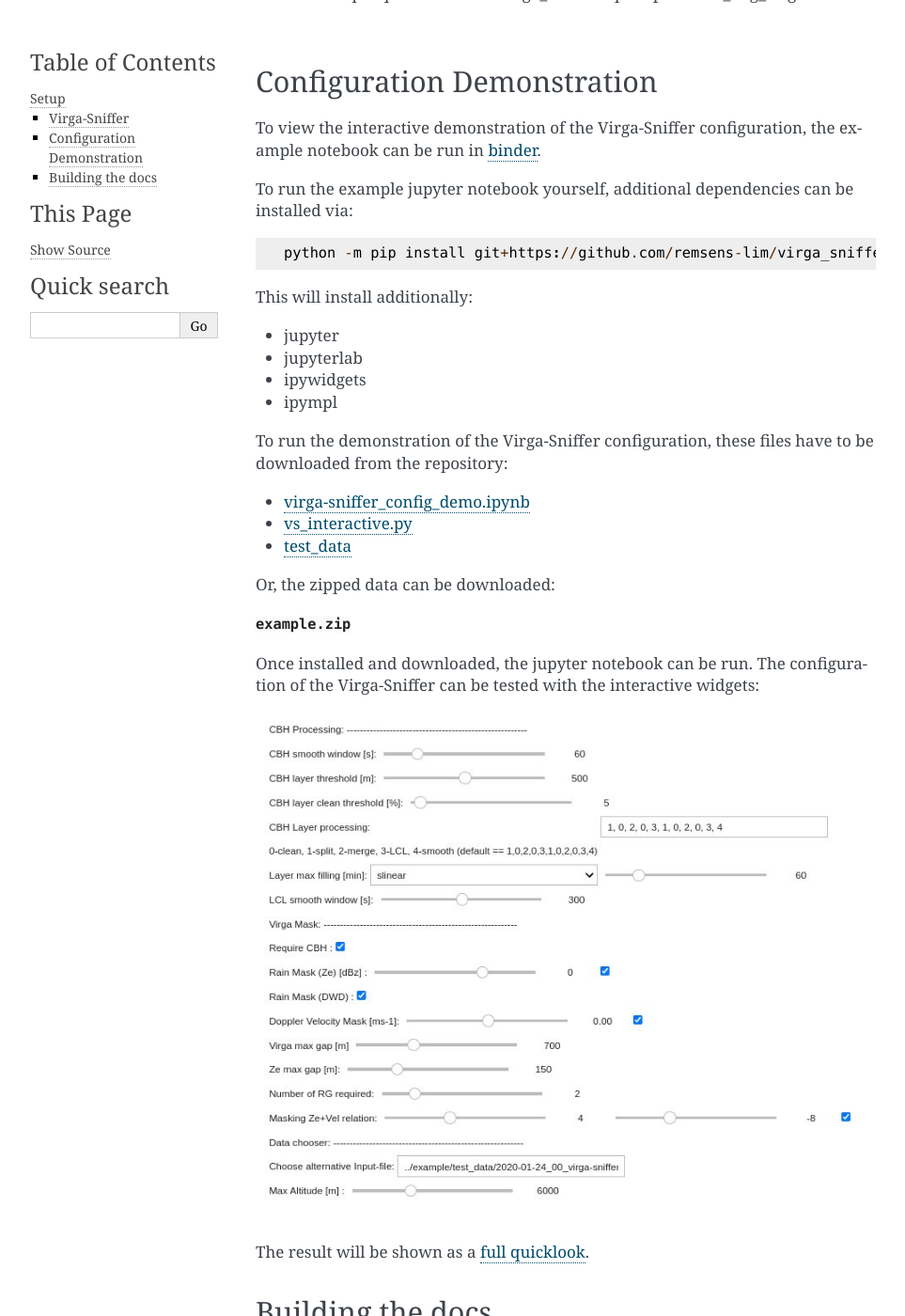
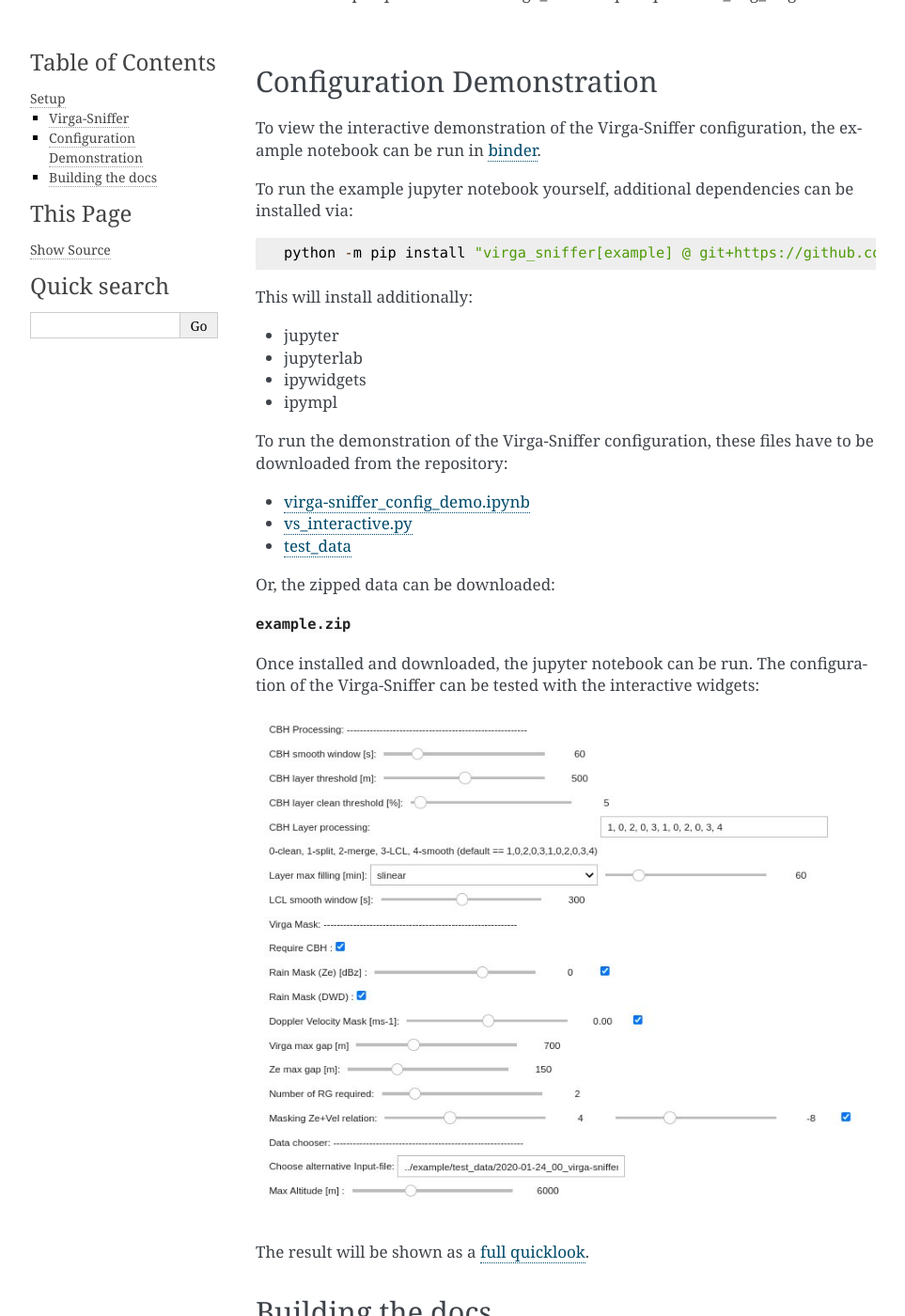
Before and after one commit to remsens-lim/virga_sniffer, a Sphinx documentation site: the page built from docs/setup.md, in a window 1280 px wide and 1400 px high, scrolled down 1883 px. Shown: the whole window at 94% size, without its empty margins (148-1111 px from the left). Built offline with Sphinx 7.4.7, drawn with Linux system fonts in a browser that asks for light colours; some of the changed text lies outside the part shown.

Commit message:
update install instructions

````diff
--- a/docs/setup.md
+++ b/docs/setup.md
@@ -3,7 +3,7 @@
 
 The Virga-Sniffer can be installed via pip and the GitHub repository:
 ```
-python -m pip install git+https://github.com/remsens-lim/virga_sniffer.git#egg=virga_sniffer
+python -m pip install git+https://github.com/remsens-lim/virga_sniffer
 ```
 The following packages will be installed:
  - virga_sniffer
@@ -94,7 +94,7 @@
 
 To run the example jupyter notebook yourself, additional dependencies can be installed via:
 ```
-python -m pip install git+https://github.com/remsens-lim/virga_sniffer.git#egg=virga_sniffer[example]
+python -m pip install "virga_sniffer[example] @ git+https://github.com/remsens-lim/virga_sniffer"
 ```
 This will install additionally:
  - jupyter
@@ -121,7 +121,7 @@
 ## Building the docs
 To build the docs, additional dependencies can be installed via:
 ```
-python -m pip install git+https://github.com/remsens-lim/virga_sniffer.git#egg=virga_sniffer[docs]
+ python -m pip install "virga_sniffer[docs] @ git+https://github.com/remsens-lim/virga_sniffer"
 ```
 
 Then, the docs can be build with
````
Also changed, not shown: README.md (+3 -3 lines).
